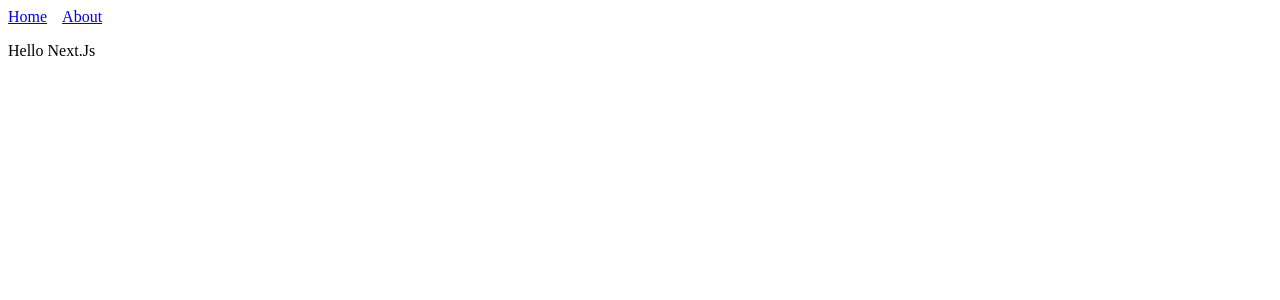
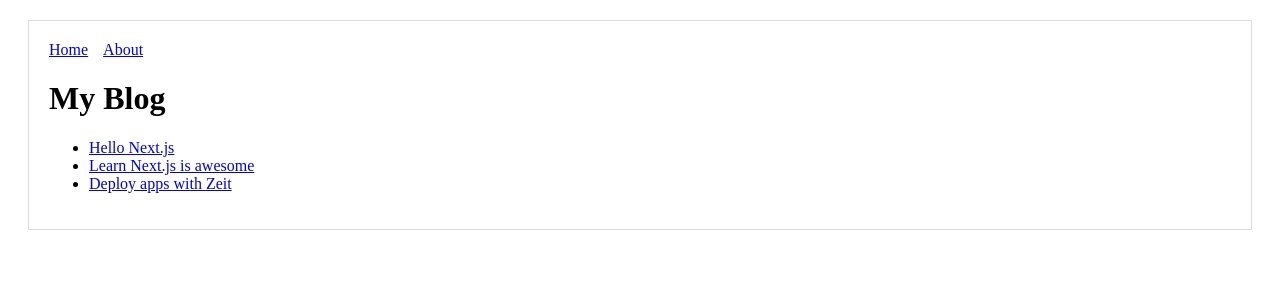
Before and after one commit to loconluis/learn-next-tutorial, a Next.js app: page / in a window 1280 px wide. Shown: the top 300 px of the page. Built offline with nearby package versions, Linux system fonts and the light colour scheme.

Commit message:
Dynamic pages with query strings

```diff
--- a/pages/index.js
+++ b/pages/index.js
@@ -1,10 +1,23 @@
 import Header from '../components/Header'
+import Link from 'next/link'
+import Layout from '../components/MyLayout';
 
-const Index = () => (
-  <div>
-    <Header />
-    <p>Hello Next.Js</p>
-  </div>
+const PostLink = props => (
+  <li>
+    <Link href={`/post?title=${props.title}`}>
+      <a>{props.title}</a>
+    </Link>
+  </li>
 )
 
-export default Index;
+
+export default () => (
+  <Layout>
+    <h1>My Blog</h1>
+    <ul>
+      <PostLink title="Hello Next.js" />
+      <PostLink title="Learn Next.js is awesome" />
+      <PostLink title="Deploy apps with Zeit" />
+    </ul>
+  </Layout>
+)
```
Also changed, not shown: pages/post.js (added, +16 -0 lines), 1 other file (tests, documents, lock files or other folders).
